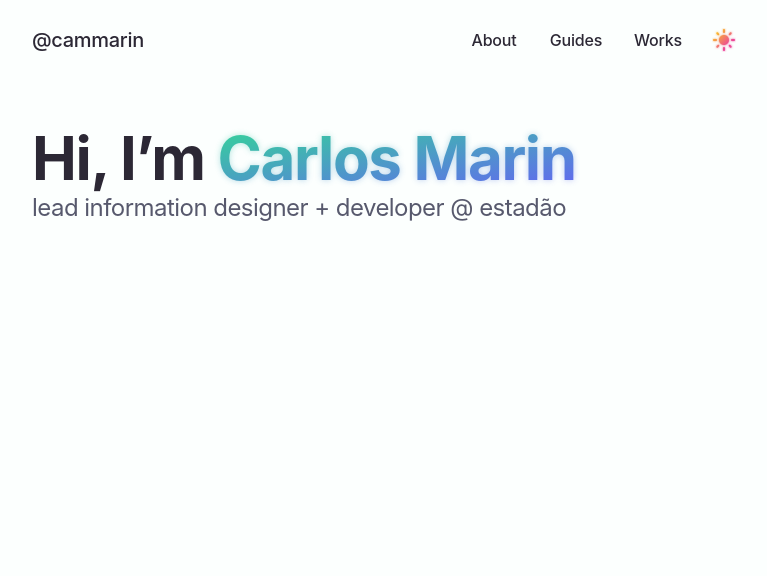
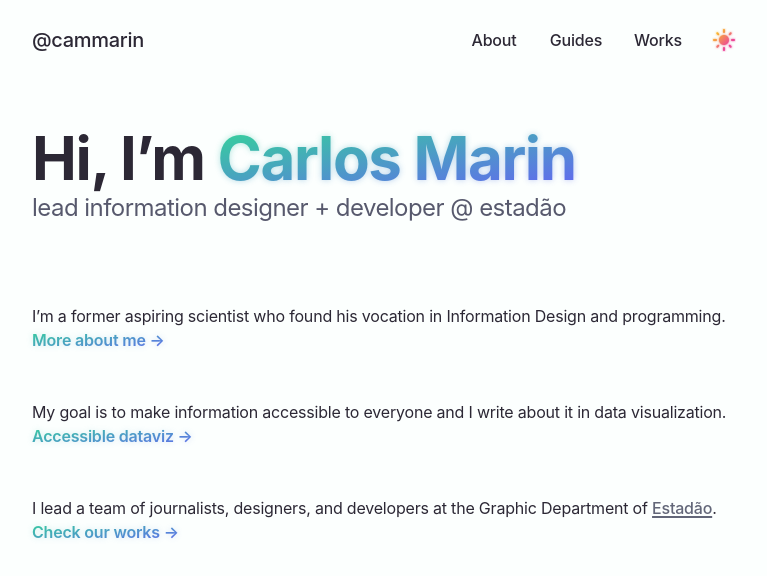
Before and after one commit to cammarin/cammarin.me, a Next.js app: page / in a window 1280 px wide. Shown: the top 576 px of the page, without its empty margins (256-1023 px from the left). Built offline with nearby package versions, Linux system fonts and the light colour scheme; a web font is replaced by a local one.

Commit message:
feat(homepage): add content

```diff
--- a/src/pages/index.tsx
+++ b/src/pages/index.tsx
@@ -1,8 +1,10 @@
+import Link from 'next/link'
 import DisplayHeading from '@/components/DisplayHeading'
 import GradientText from '@/components/GradientText'
 import Intro from '@/components/Intro'
 import Layout from '@/components/Layout'
 import SubHeading from '@/components/SubHeading'
+import Utils from '@/lib/utils'
 
 const Home = () => {
   return (
@@ -17,6 +19,68 @@ const Home = () => {
 
         <SubHeading>Lead Information Designer + Developer @ Estadão</SubHeading>
       </Intro>
+
+      <p className="mb-10 sm-base:mb-12">
+        I’m a former aspiring scientist who found his vocation in Information
+        Design and programming.{' '}
+        <Link href="/about">
+          <a className="mt-1 font-semibold whitespace-nowrap">
+            <GradientText
+              className={Utils.minifyString(`
+                glow
+                glow-25
+                dark:glow-40
+              `)}
+            >
+              More about me →
+            </GradientText>
+          </a>
+        </Link>
+      </p>
+
+      <p className="mb-10 sm-base:mb-12">
+        My goal is to make information accessible to everyone and I write about
+        it in data visualization.{' '}
+        <Link href="/guides">
+          <a className="mt-1 font-semibold whitespace-nowrap">
+            <GradientText
+              className={Utils.minifyString(`
+                glow
+                glow-25
+                dark:glow-40
+              `)}
+            >
+              Accessible dataviz →
+            </GradientText>
+          </a>
+        </Link>
+      </p>
+
+      <p>
+        I lead a team of journalists, designers, and developers at the Graphic
+        Department of{' '}
+        <a
+          href="https://estadao.com.br"
+          target="_blank"
+          rel="noopener noreferrer"
+        >
+          <span className="font-medium">Estadão</span>
+        </a>
+        .{' '}
+        <Link href="/works">
+          <a className="mt-1 font-semibold whitespace-nowrap">
+            <GradientText
+              className={Utils.minifyString(`
+                glow
+                glow-25
+                dark:glow-40
+              `)}
+            >
+              Check our works →
+            </GradientText>
+          </a>
+        </Link>
+      </p>
     </Layout>
   )
 }
```
